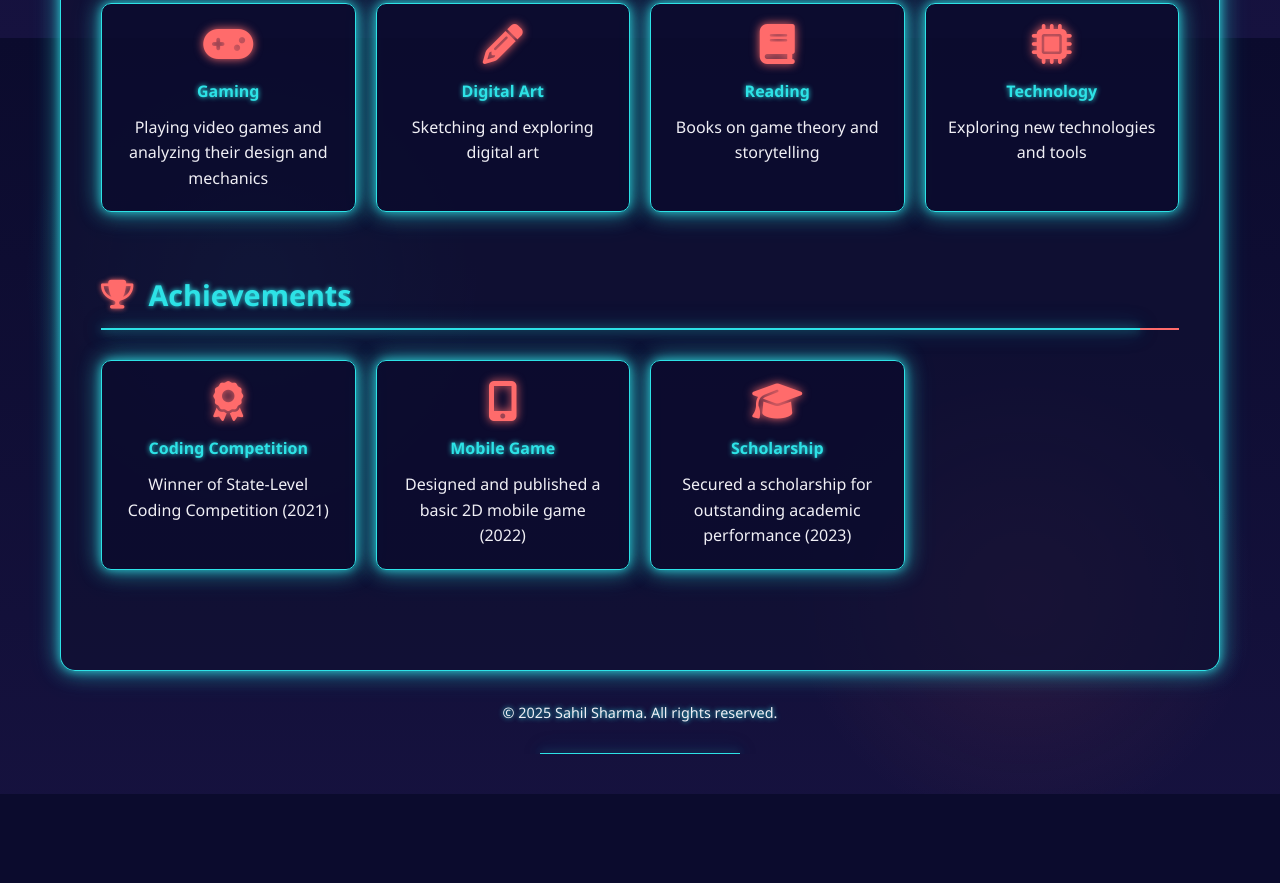
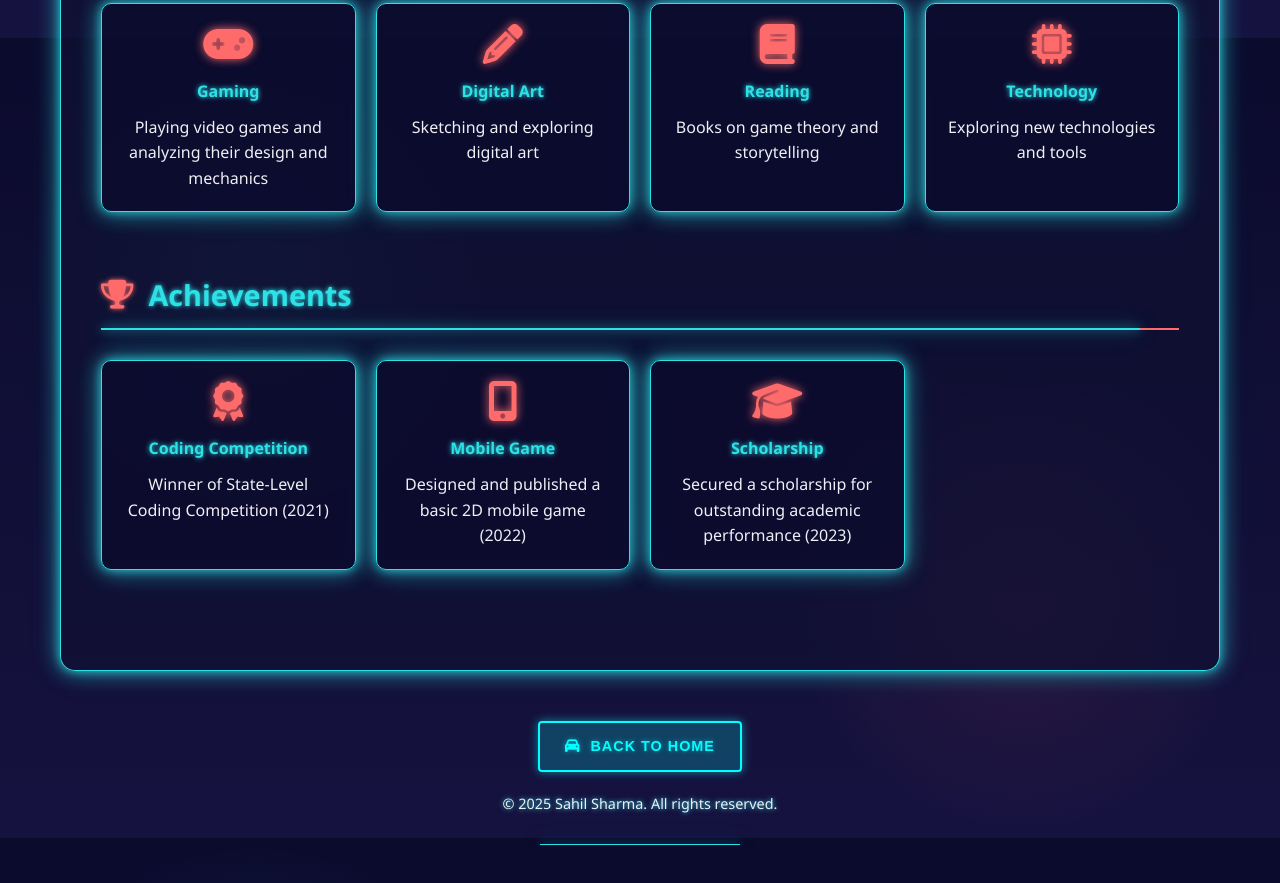
Before and after one commit to SKLORD69/Pratice-Rep1, a plain HTML site: page WDD/1.TrailCV/ehncCV.html in a window 1280 px wide. Shown: the part 2362-3245 px from the top of the page. Before the commit the page ends 3156 px from the top, so only its background shows below. Drawn offline with Linux system fonts and the light colour scheme; placeholder pictures from the web are drawn by us; a web font is replaced by a local one.

Commit message:
Update ehncCV.html

```diff
--- a/WDD/1.TrailCV/ehncCV.html
+++ b/WDD/1.TrailCV/ehncCV.html
@@ -639,6 +639,144 @@
                 padding-left: 30px;
             }
         }
+        .back-button {
+    display: inline-flex;
+    align-items: center;
+    padding: 12px 25px;
+    background-color: rgba(0, 255, 255, 0.2);
+    color: #00ffff;
+    text-decoration: none;
+    border: 2px solid #00ffff;
+    border-radius: 4px;
+    font-family: 'Orbitron', sans-serif;
+    text-transform: uppercase;
+    font-weight: 700;
+    margin: 20px;
+    transition: all 0.3s ease;
+    position: relative;
+    overflow: hidden;
+    box-shadow: 0 0 10px rgba(0, 255, 255, 0.5);
+    z-index: 1;
+    letter-spacing: 1px;
+}
+
+.back-button:before {
+    content: '';
+    position: absolute;
+    top: 0;
+    left: -100%;
+    width: 100%;
+    height: 100%;
+    background: linear-gradient(90deg, transparent, rgba(0, 255, 255, 0.4), transparent);
+    transition: 0.5s;
+    z-index: -1;
+}
+
+/* Car headlight beams effect */
+.back-button:after {
+    content: '';
+    position: absolute;
+    width: 30px;
+    height: 10px;
+    background: rgba(0, 255, 255, 0.8);
+    left: -30px;
+    top: calc(50% - 5px);
+    filter: blur(10px);
+    opacity: 0;
+    transition: all 0.3s ease;
+}
+
+.back-button i {
+    margin-right: 10px;
+    position: relative;
+    transition: all 0.5s ease;
+}
+
+/* Car wheel rotation effect */
+.back-button i:before {
+    display: inline-block;
+    transition: transform 1s linear;
+}
+
+.back-button:hover {
+    background-color: rgba(0, 255, 255, 0.3);
+    box-shadow: 0 0 20px rgba(0, 255, 255, 0.8), 0 0 40px rgba(0, 255, 255, 0.4);
+    transform: translateY(-2px) translateX(5px);
+    animation: hover-shake 0.5s ease;
+}
+
+.back-button:hover:before {
+    left: 100%;
+    animation: repeat-scan 2s infinite 0.5s;
+}
+
+.back-button:hover:after {
+    opacity: 1;
+    left: -10px;
+    animation: headlights 1.5s infinite;
+}
+
+.back-button:hover i {
+    transform: translateX(-5px);
+    animation: car-move 0.7s infinite alternate;
+}
+
+.back-button:hover i:before {
+    animation: spin 1s linear infinite;
+}
+
+/* Button hover shake animation like a car engine revving */
+@keyframes hover-shake {
+    0%, 100% { transform: translateY(-2px) translateX(5px); }
+    25% { transform: translateY(-3px) translateX(4px); }
+    50% { transform: translateY(-2px) translateX(6px); }
+    75% { transform: translateY(-3px) translateX(5px); }
+}
+
+/* Scanning animation */
+@keyframes repeat-scan {
+    0% { left: -100%; }
+    100% { left: 100%; }
+}
+
+/* Car movement animation */
+@keyframes car-move {
+    0% { transform: translateX(-5px) translateY(0); }
+    50% { transform: translateX(-3px) translateY(-1px); }
+    100% { transform: translateX(-5px) translateY(0); }
+}
+
+/* Wheel spin animation */
+@keyframes spin {
+    0% { transform: rotate(0deg); }
+    100% { transform: rotate(360deg); }
+}
+
+/* Headlights beam animation */
+@keyframes headlights {
+    0% { filter: blur(10px); width: 30px; }
+    50% { filter: blur(15px); width: 50px; }
+    100% { filter: blur(10px); width: 30px; }
+}
+
+/* Button text glow effect */
+.back-button {
+    text-shadow: 0 0 5px rgba(0, 255, 255, 0.5);
+}
+
+.back-button:hover {
+    text-shadow: 0 0 10px rgba(0, 255, 255, 1), 0 0 20px rgba(0, 255, 255, 0.7);
+    animation: text-flicker 2s infinite;
+}
+
+/* Text flicker animation */
+@keyframes text-flicker {
+    0%, 100% { text-shadow: 0 0 10px rgba(0, 255, 255, 1), 0 0 20px rgba(0, 255, 255, 0.7); }
+    10% { text-shadow: 0 0 15px rgba(0, 255, 255, 1), 0 0 25px rgba(0, 255, 255, 0.9); }
+    20% { text-shadow: 0 0 10px rgba(0, 255, 255, 0.8), 0 0 15px rgba(0, 255, 255, 0.5); }
+    30% { text-shadow: 0 0 15px rgba(0, 255, 255, 1), 0 0 25px rgba(0, 255, 255, 0.9); }
+    40% { text-shadow: 0 0 10px rgba(0, 255, 255, 0.8), 0 0 20px rgba(0, 255, 255, 0.7); }
+}
     </style>
 </head>
 
@@ -844,6 +982,11 @@
 
         <!-- Footer -->
         <footer>
+            <div>
+        <a href="https://sklord69.github.io/Pratice-Rep1/index" class="back-button">
+    <i class="fas fa-car"></i> Back to Home
+</a>
+            </div>
             <p>&copy; 2025 Sahil Sharma. All rights reserved.</p>
         </footer>
     </div>
```
